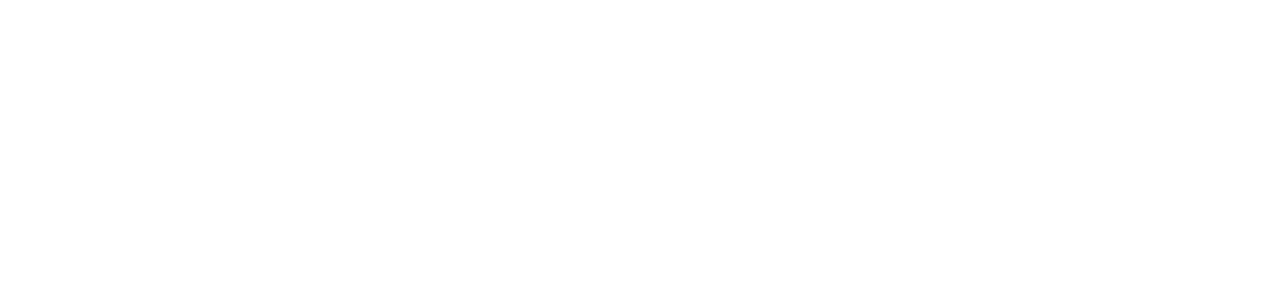
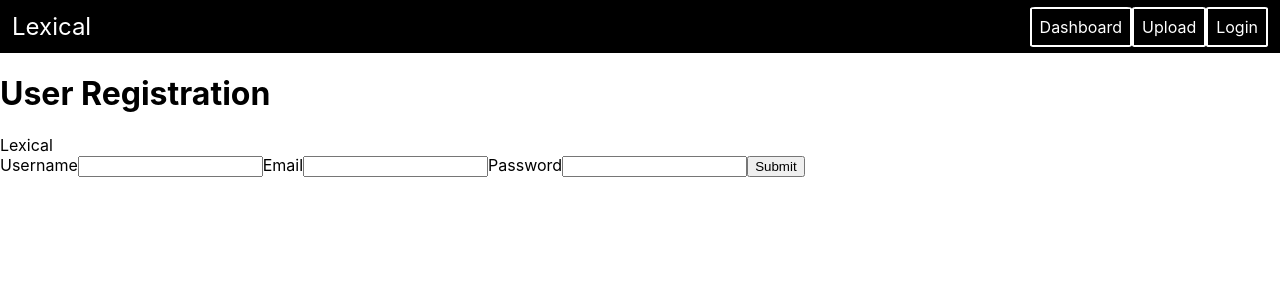
Before and after one commit to Capstone-Projects-2022-Spring/project-lexicallearner, a React (Create React App) app in the folder lexical-learner/: page /login in a window 1280 px wide. Shown: the top 300 px of the page. Built offline with nearby package versions, Linux system fonts and the light colour scheme.

Commit message:
fixed bugs on navbar.router

```diff
--- a/lexical-learner/src/App.js
+++ b/lexical-learner/src/App.js
@@ -3,6 +3,7 @@
 import Home from './pages/Home';
 import Upload from './pages/Upload';
 import Dashboard from './pages/Dashboard';
+import Login from './pages/Login';
 
 function App() {
   return (
@@ -12,7 +13,7 @@
           <Route path="/" element={<Home />} />
           <Route path="/dashboard" element={<Dashboard />}/>
           <Route path="/upload" element={<Upload />}/>
-          <Route path="/login" element={<login />}/>
+          <Route path="/login" element={<Login />}/>
         </Routes>
       </BrowserRouter>
     </div>
--- a/lexical-learner/src/components/navbar/Navbar.jsx
+++ b/lexical-learner/src/components/navbar/Navbar.jsx
@@ -1,6 +1,5 @@
 import React from 'react'
 import './Navbar.css'
-import * as BsIcons from 'react-icons/bs'
 import { Link } from 'react-router-dom'
 
 const Navbar = () => {
@@ -14,13 +13,13 @@
             </ul>
             <ul>
                 <li>
-                    <Link to='dashboard'>
+                    <Link to='/dashboard'>
                         Dashboard
                     </Link>
-                    <Link to='upload'>
+                    <Link to='/upload'>
                         Upload
                     </Link>
-                    <Link to='login'>
+                    <Link to='/login'>
                         Login
                     </Link>
                 </li>
--- a/lexical-learner/src/pages/Login.jsx
+++ b/lexical-learner/src/pages/Login.jsx
@@ -17,8 +17,7 @@
             <form>
                 {/* Labels and inputs for form data */}
                 <label className="label">Username</label>
-                <input className="input"
-                       value={name} type="text" />
+                <input className="input" type="text" />
 
                 <label className="label">Email</label>
                 <input className="input" type="email" />
```
